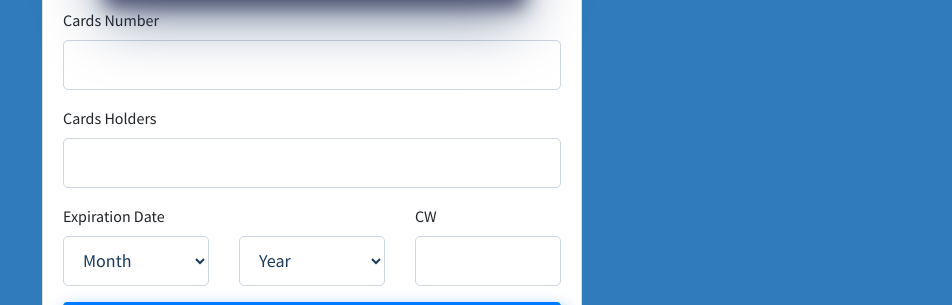
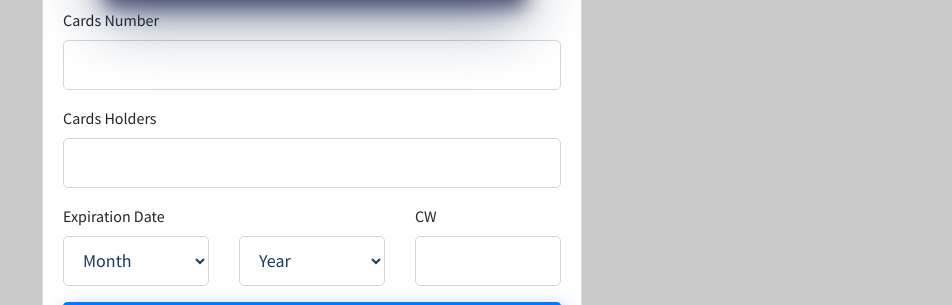
Before and after one commit to julkwel/awesome-card, a plain HTML site: page index.html in a window 1280 px wide. Shown: the part 321-626 px from the top of the page, without its empty margins (328-1280 px from the left). Drawn offline with Linux system fonts and the light colour scheme.

```diff
--- a/assets/main.css
+++ b/assets/main.css
@@ -1,11 +1,11 @@
-@import url("https://fonts.googleapis.com/css?family=Source+Code+Pro:400,500,600,700|Source+Sans+Pro:400,600,700&display=swap");
+@import url('https://fonts.googleapis.com/css?family=Source+Code+Pro:400,500,600,700|Source+Sans+Pro:400,600,700&display=swap');
 
 * {
     font-family: "Source Sans Pro", sans-serif;
 }
 
 body {
-    background-color: #307bbb;
+    background-color: #cacaca;
 }
 
 .card {
```
